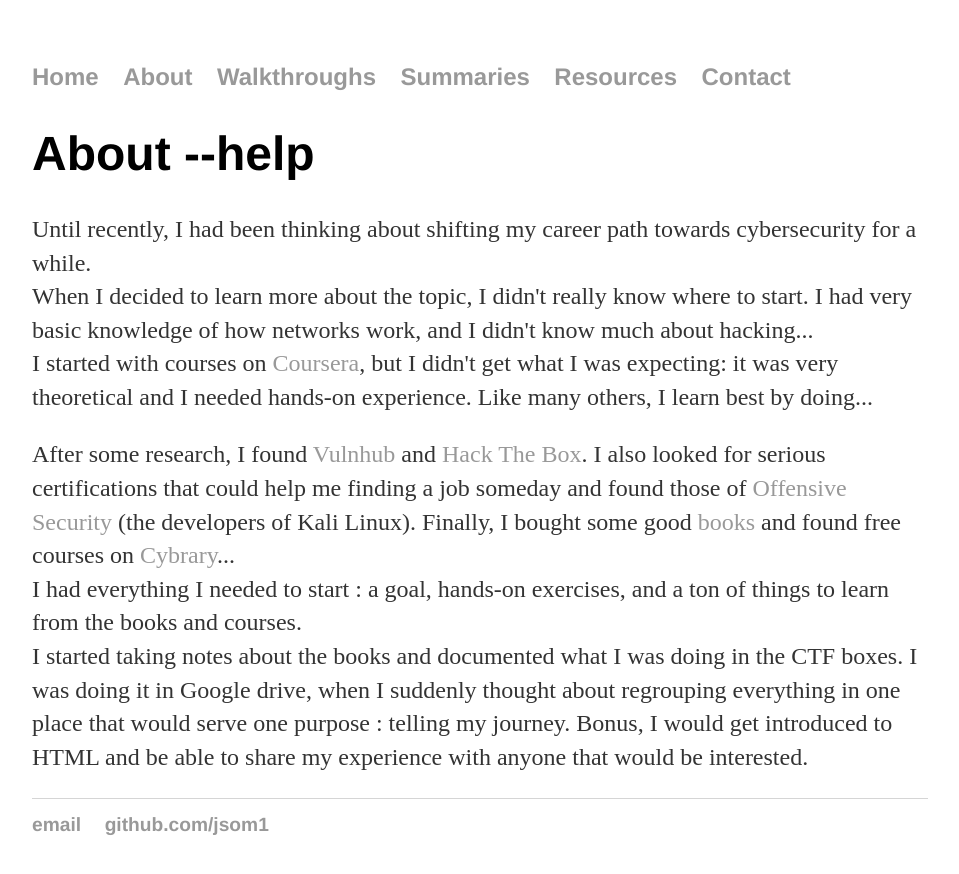
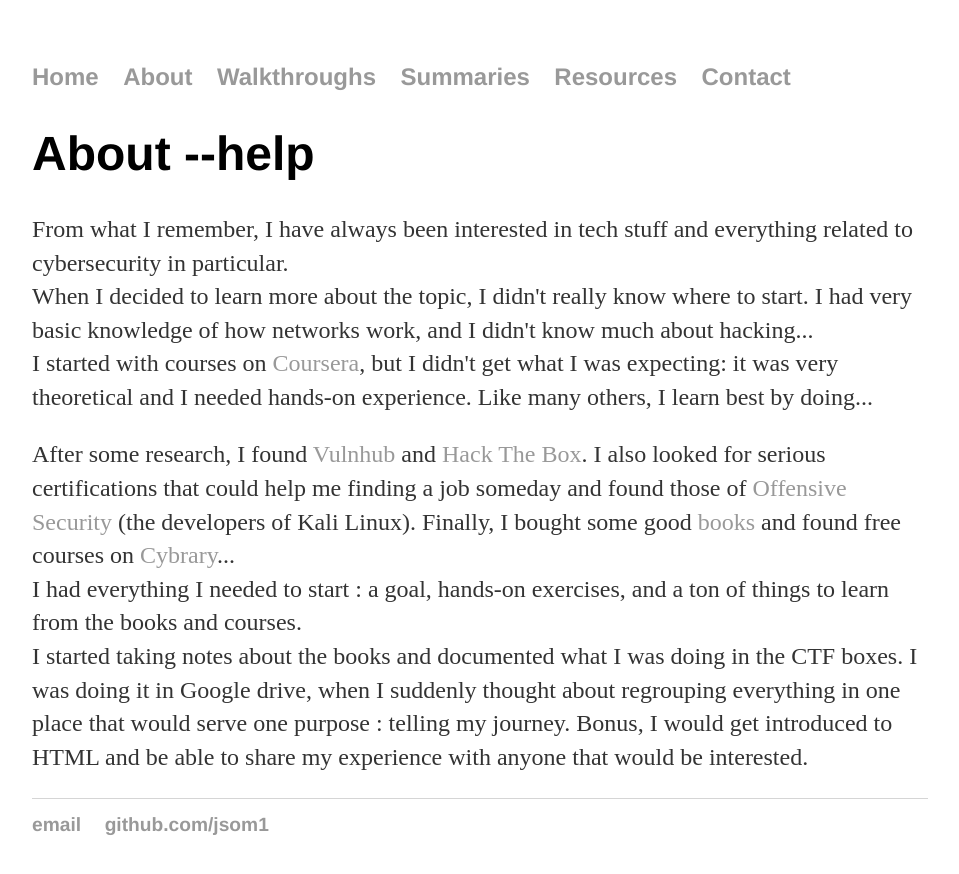
Before and after one commit to jsom1/jsom1.github.io, a Jekyll site: the page built from about/index.html, in a window 1280 px wide. Shown: the top 874 px of the page, without its empty margins (160-1119 px from the left). Built offline with Jekyll 4.4.1, drawn with Linux system fonts in a browser that asks for light colours.

Commit message:
Update index.html

```diff
--- a/about/index.html
+++ b/about/index.html
@@ -7,7 +7,7 @@
 
 	<!--<h2>Why am I doing this</h2>-->
 	<p>
-	Until recently, I had been thinking about shifting my career path towards cybersecurity for a while.<br>
+	From what I remember, I have always been interested in tech stuff and everything related to cybersecurity in particular.<br>
 	When I decided to learn more about the topic, I didn't really know where to start. I had very basic knowledge
 	of how networks work, and I didn't know much about hacking...<br>
 	I started with courses on <a href="https://www.coursera.org/">Coursera</a>, but I didn't
```
